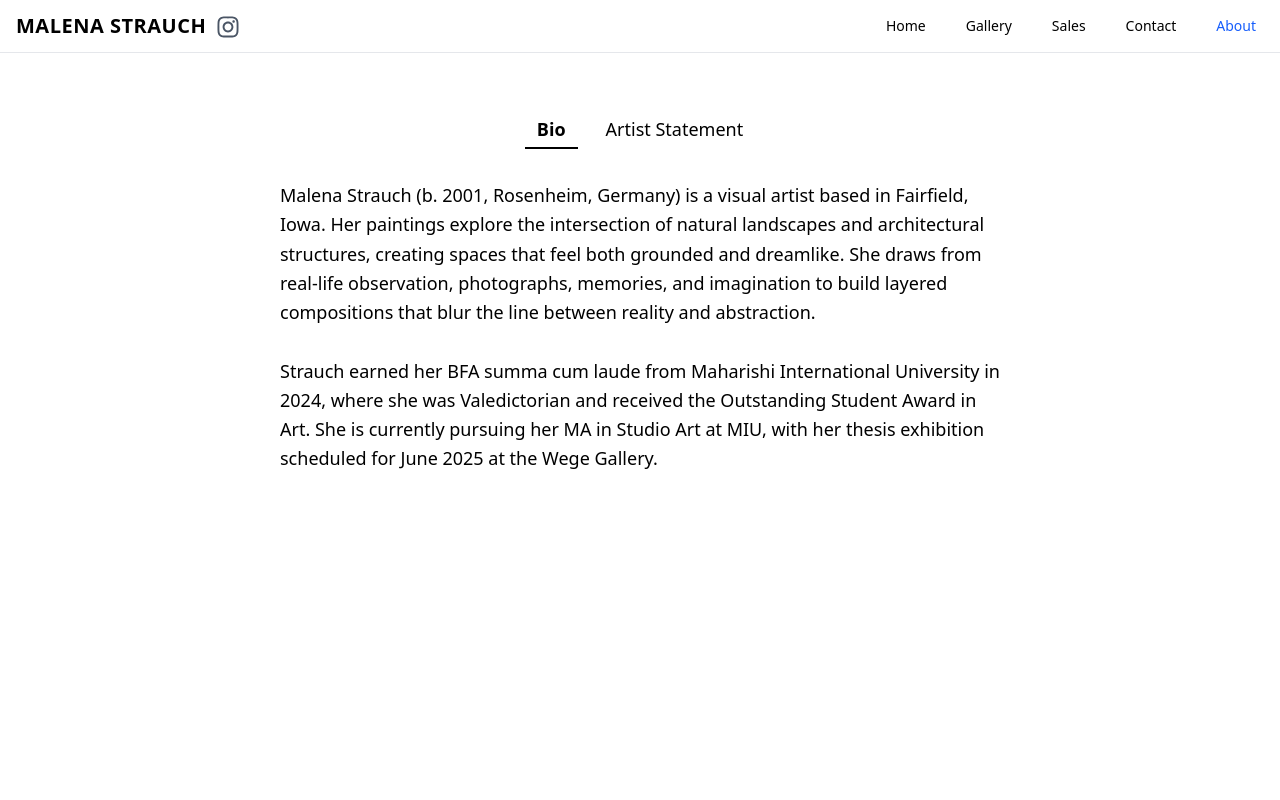
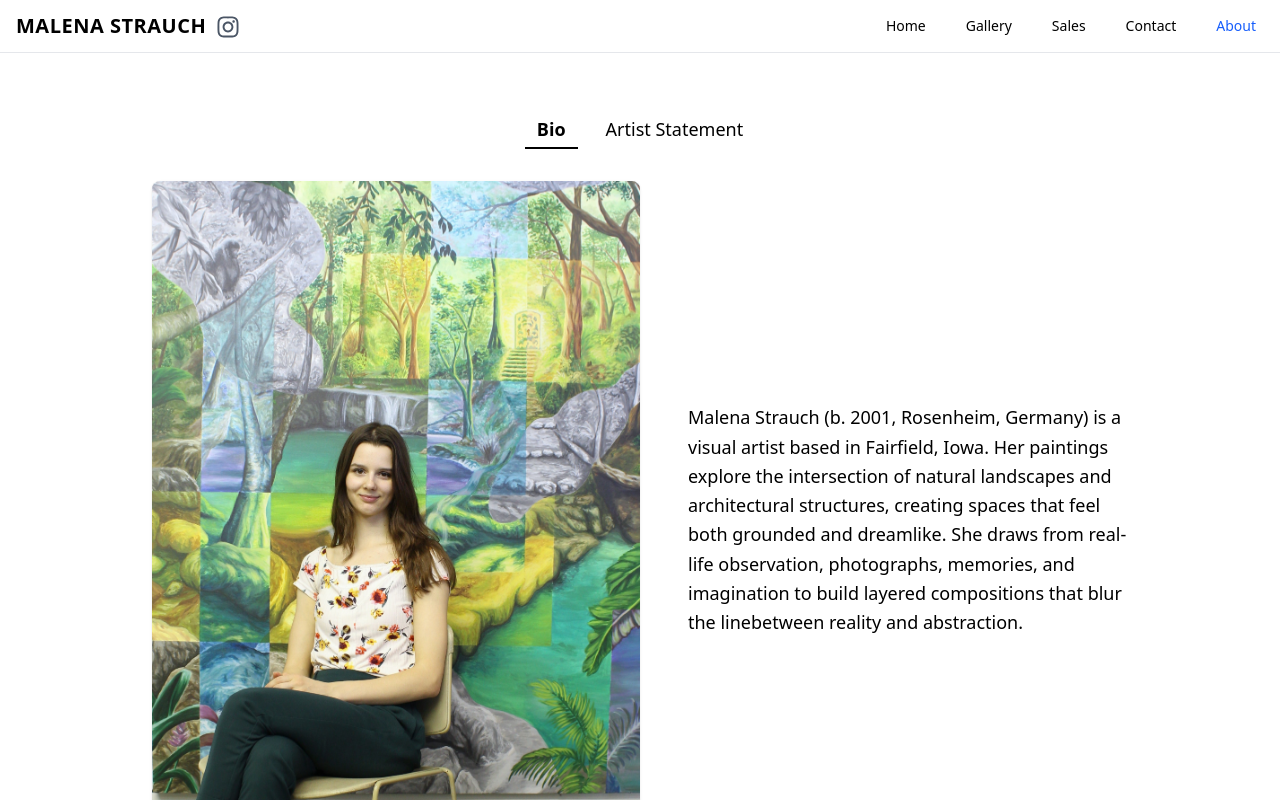
Before and after one commit to bennetstrauch/malena-art-website, a React (Vite) app: page /about in a window 1280 px wide. Built offline with nearby package versions, Linux system fonts and the light colour scheme.

Commit message:
pictures for about

```diff
--- /dev/null
+++ b/src/components/BioSection.tsx
@@ -0,0 +1,28 @@
+// src/components/about/BioSection.tsx
+import React from "react";
+
+interface BioSectionProps {
+  imageSrc: string;
+  imageAlt: string;
+  text: string;
+  imageLeft?: boolean;
+}
+
+const BioSection: React.FC<BioSectionProps> = ({ imageSrc, imageAlt, text, imageLeft = true }) => {
+  return (
+    <div
+      className={`flex flex-col md:flex-row ${
+        imageLeft ? "md:flex-row" : "md:flex-row-reverse"
+      } items-center gap-6 md:gap-12 my-8`}
+    >
+      <img
+        src={imageSrc}
+        alt={imageAlt}
+        className="w-full md:w-1/2 h-auto object-cover rounded-lg shadow"
+      />
+      <p className="text-lg leading-relaxed md:w-1/2 whitespace-pre-line">{text}</p>
+    </div>
+  );
+};
+
+export default BioSection;
--- a/src/pages/About.tsx
+++ b/src/pages/About.tsx
@@ -1,31 +1,47 @@
+// src/pages/About.tsx
 import { useState } from "react";
 import TabSelector from "../components/TabSelector";
+import BioSection from "../components/BioSection";
 
 const tabs = ["Bio", "Artist Statement"];
 
-const content = {
-  Bio: `Malena Strauch (b. 2001, Rosenheim, Germany) is a visual artist based in Fairfield, Iowa. Her paintings explore the intersection of natural landscapes and architectural structures, creating spaces that feel both grounded and dreamlike. She draws from real-life observation, photographs, memories, and imagination to build layered compositions that blur the line between reality and abstraction.
+const fullBio = `Malena Strauch (b. 2001, Rosenheim, Germany) is a visual artist based in Fairfield, Iowa. Her paintings explore the intersection of natural landscapes and architectural structures, creating spaces that feel both grounded and dreamlike. She draws from real-life observation, photographs, memories, and imagination to build layered compositions that blur the line between reality and abstraction.
 
-Strauch earned her BFA summa cum laude from Maharishi International University in 2024, where she was Valedictorian and received the Outstanding Student Award in Art. She is currently pursuing her MA in Studio Art at MIU, with her thesis exhibition scheduled for June 2025 at the Wege Gallery.`,
+Strauch earned her BFA summa cum laude from Maharishi International University in 2024, where she was Valedictorian and received the Outstanding Student Award in Art. She is currently pursuing her MA in Studio Art at MIU, with her thesis exhibition scheduled for June 2025 at the Wege Gallery.`;
 
-  "Artist Statement": `In my current work, I explore the merging of nature and architecture, weaving together organic landscapes with built structures in ways that feel both familiar and surreal. I’m drawn to the tension between these worlds and enjoy creating scenes that feel grounded yet dreamlike, inviting questions about space, boundaries, and perception.
+const [bioFirst, bioSecond] = fullBio.split("between reality and abstraction.");
 
-Rather than painting real places, I construct my own spaces from fragments of photographs, my surroundings, memories, and imagination. I layer and distort these elements until they become something new—spaces that feel suspended between memory and presence. Through shifts in formal elements such as shape, color, and perspective, I change the rhythm of the painting and encourage the viewer to move through the painting intuitively, sometimes with a sense of disorientation.
+const statement = `In my current work, I explore the merging of nature and architecture, weaving together organic landscapes with built structures in ways that feel both familiar and surreal. I’m drawn to the tension between these worlds and enjoy creating scenes that feel grounded yet dreamlike, inviting questions about space, boundaries, and perception.
 
-My process is flexible—I work mostly with acrylic and oil on canvas, sometimes focusing on a single piece, and other times moving between multiple works in progress. This back-and-forth approach allows ideas to pass from one painting to another.`,
-};
+Rather than painting real places, I construct my own spaces from fragments of photographs, my surroundings, memories, and imagination. I layer and distort these elements until they become something new — spaces that feel suspended between memory and presence. Through shifts in formal elements such as shape, color, and perspective, I change the rhythm of the painting and encourage the viewer to move through the painting intuitively, sometimes with a sense of disorientation.
+
+My process is flexible — I work mostly with acrylic and oil on canvas, sometimes focusing on a single piece, and other times moving between multiple works in progress. This back-and-forth approach allows ideas to pass from one painting to another.`;
 
 export default function About() {
   const [selectedTab, setSelectedTab] = useState("Bio");
 
   return (
-    <div className="px-6 py-12 max-w-3xl mx-auto">
+    <div className="px-6 py-12 max-w-5xl mx-auto">
+      <TabSelector tabs={tabs} selectedTab={selectedTab} onSelect={setSelectedTab} />
 
-        <TabSelector tabs={tabs} selectedTab={selectedTab} onSelect={setSelectedTab} />
-
-      <div className="mt-8 text-lg leading-relaxed whitespace-pre-line">
-        {content[selectedTab as keyof typeof content]}
-      </div>
+      {selectedTab === "Bio" ? (
+        <>
+          <BioSection
+            imageSrc="/images/Headshot_about_2024.jpg"
+            imageAlt="Headshot of Malena Strauch"
+            text={bioFirst.trim() + "between reality and abstraction."}
+            imageLeft={true}
+          />
+          <BioSection
+            imageSrc="/images/gallery/2025/The+Golden+Gap_2025_Oil+on+Canvas_24x30_370.jpg"
+            imageAlt="The Golden Gap Painting"
+            text={bioSecond.trim()}
+            imageLeft={false}
+          />
+        </>
+      ) : (
+        <div className="mt-8 text-lg leading-relaxed whitespace-pre-line">{statement}</div>
+      )}
     </div>
   );
 }
```
Also changed, not shown: public/images/Headshot_about_2024.jpg (added).
